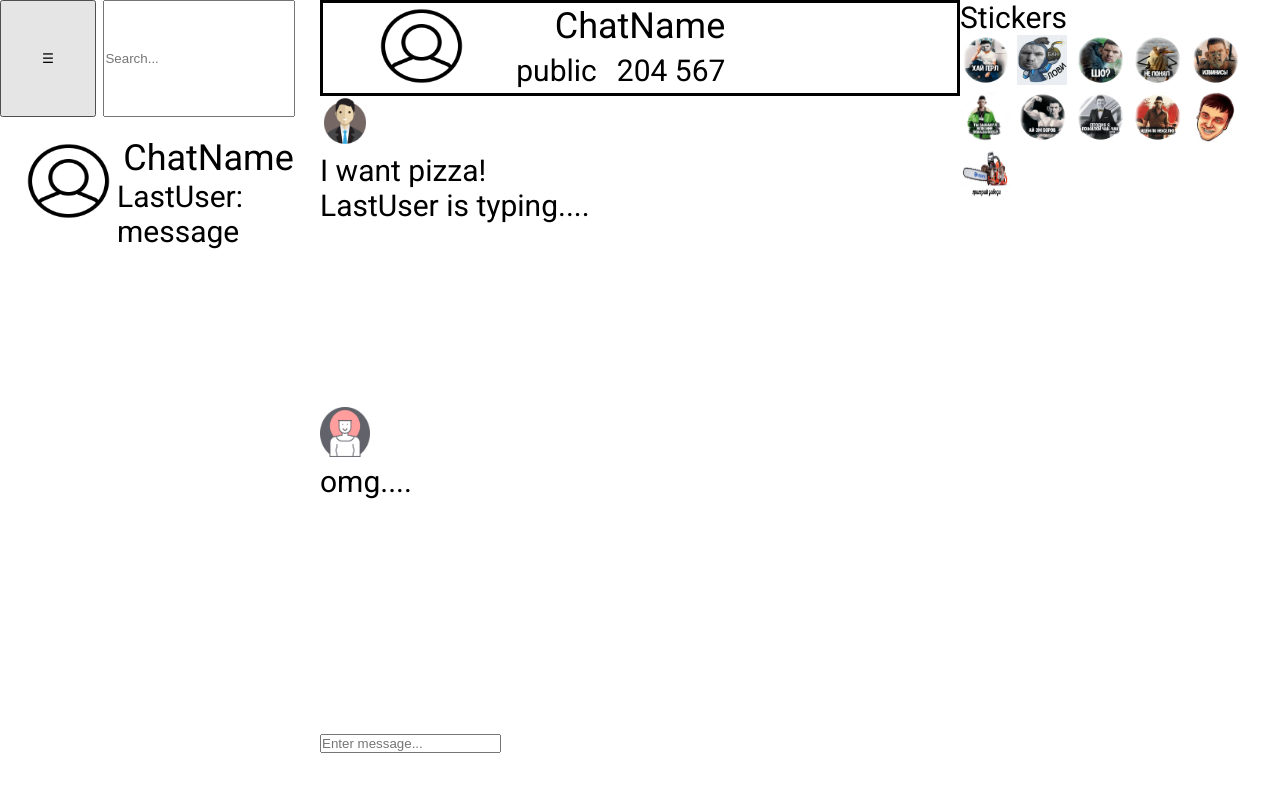
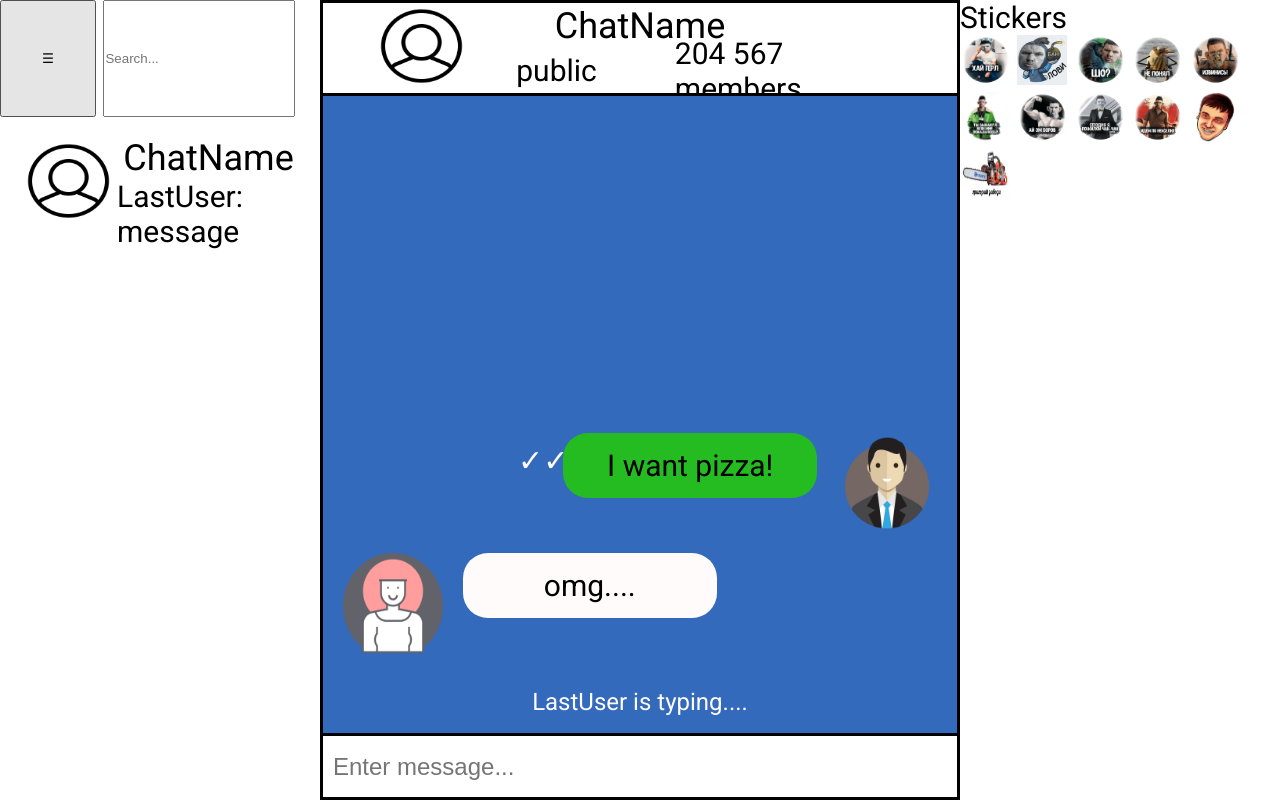
Before and after one commit to COOLizh/chat-application, a plain HTML site: page chat.html in a window 1280 px wide. Drawn offline with Linux system fonts and the light colour scheme.

Commit message:
completed desktop middle side of chat page

```diff
--- a/chat.html
+++ b/chat.html
@@ -24,12 +24,13 @@
                 <p id="chat-name">ChatName</p>
                 <img src="img/unknown_user.png" alt="chat-photo">
                 <p id="kind-of-chat">public</p>
-                <p id="users-count">204 567</p>
+                <p id="users-count">204 567 members</p>
             </div>
             <div class="correspondence">
                 <div class="temp-login-user-message">
                     <img src="img/unknown_male.png" alt="user-photo" id="user-photo">
                     <p id="user-message">I want pizza!</p>
+                    <p id="message-status">✓✓</p>
                 </div>
                 <div class="temp-other-users-message">
                     <img src="img/unknown_female.png" alt="user-photo" id="user-photo">
--- a/css/chat.css
+++ b/css/chat.css
@@ -17,7 +17,6 @@ body {
 }
 
 /* whole page */
-
 .page-content {
     display: grid;
     height: 100%;
@@ -103,21 +102,95 @@ body {
 
 #users-count {
     justify-self: start;
+    margin-left: 20%;
 }
 
 .correspondence{
     position: relative;
     width: 100%;
-    height: 63vh;
+    height: 80vh;
+    border: 3px solid #000000;
+    border-top: none;
+    background-color: #346ABC;
 }
 
-.text-area {
+.temp-login-user-message {
     position: absolute;
-    bottom: 0;
-    height: 10vh;
+    bottom: 200px;
+    right: 0;
+    width: 100%;
+}
+
+.temp-login-user-message > p {
+    float: right;
+    width: 40%;
+    text-align: center;
+    background-color: #24BC21;
+    padding: 15px;
+    border-radius: 25px;
+}
+
+#message-status {
+    float: right;
+    width: 20px;
+    text-align: center;
+    background-color: #346ABC;
+    margin-right: 4%;
+    margin-top: 10px;
+    padding: 0;
+    border-radius: 0;
+    color: #FFFBFB;
+    text-align: center;
+}
+
+.temp-login-user-message > img {
+    display: block;
+    float: right;
+    margin-right: 20px;
+    margin-left: 20px;
+    width: 100px;
+    height: 100px;
 }
 
 .temp-other-users-message {
     position: absolute;
-    bottom: 20%;
+    bottom: 80px;
+    width: 100%;
 }
+
+.temp-other-users-message > p {
+    float: left;
+    margin-left: 20px;
+    width: 40%;
+    text-align: center;
+    background-color: #FFFBFB;
+    padding: 15px;
+    border-radius: 25px;
+}
+
+.temp-other-users-message > img {
+    display: block;
+    float: left;
+    margin-left: 20px;
+    width: 100px;
+    height: 100px;
+}
+
+#user-typing-indicator {
+    position: absolute;
+    text-align: center;
+    bottom: 10px;
+    width: 100%;
+    height: 35px;
+    color: #FFFBFB;
+    font-size: 24px;
+}
+
+.text-area > input {
+    width: 100%;
+    height: 8vh;
+    border: 3px solid #000000;
+    border-top: none;
+    font-size: 24px;
+    padding: 10px;
+}
```
